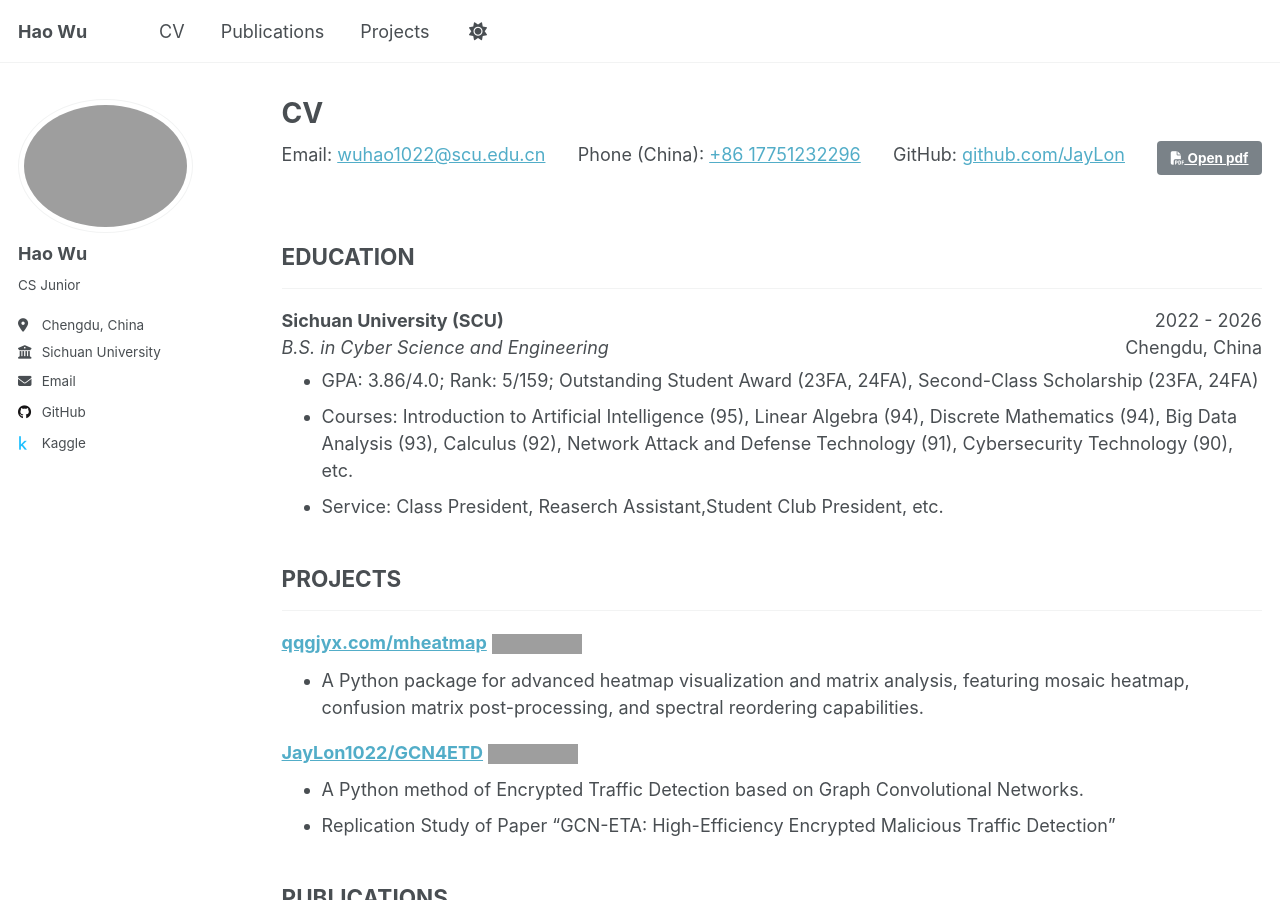
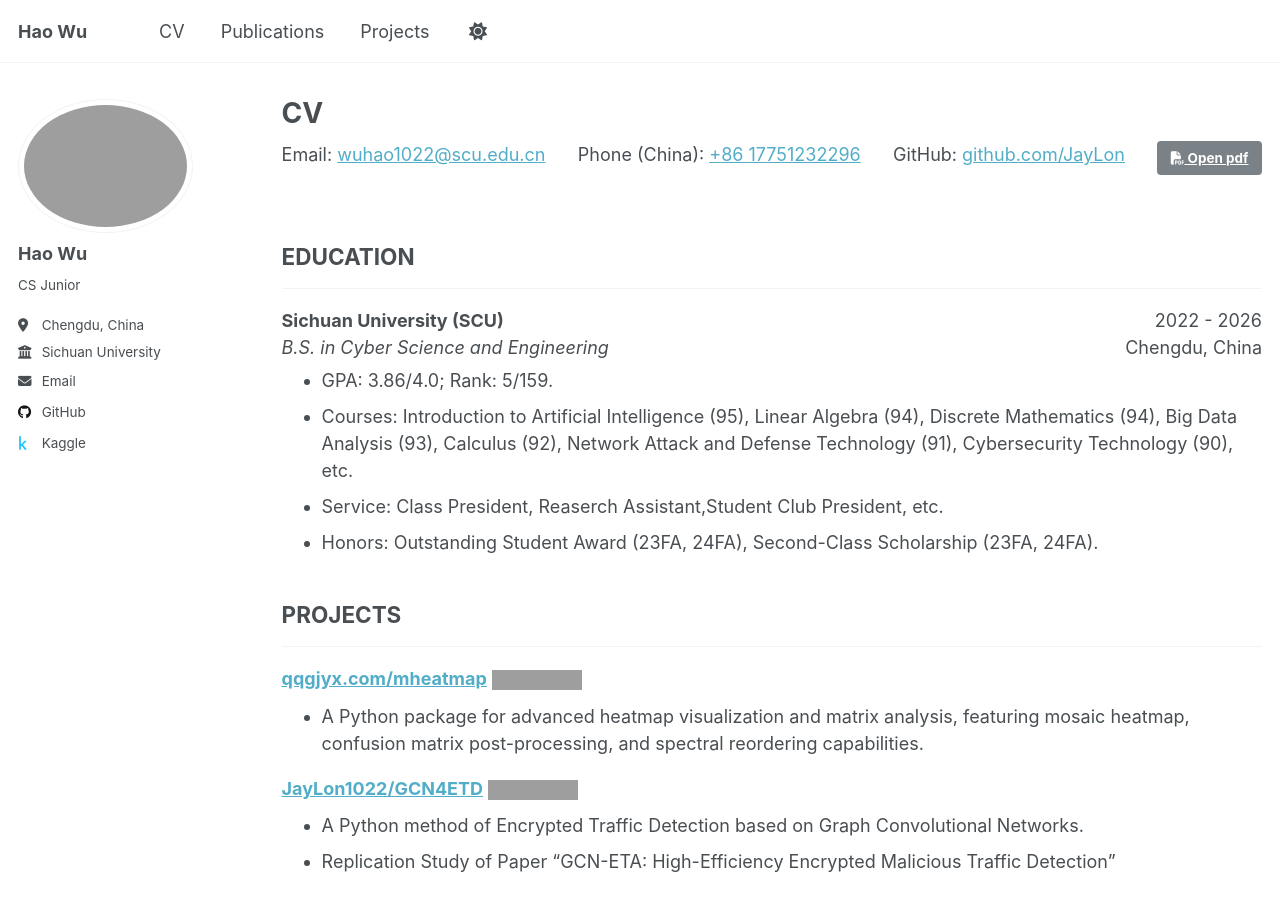
Before and after one commit to JayLon1022/JayLon1022.github.io, a Jekyll site: the page built from _pages/cv.md, in a window 1280 px wide and 900 px high. Built offline with Jekyll 4.4.1, drawn with Linux system fonts in a browser that asks for light colours; some of the changed lines change nothing that is shown; grey boxes are pictures that could not be loaded.

Commit message:
Update cv.md

```diff
--- a/_pages/cv.md
+++ b/_pages/cv.md
@@ -40,9 +40,10 @@ redirect_from:
   </div>
 </div>
 <div style="margin-top: -0.7em;"></div>
-- GPA: 3.86/4.0; Rank: 5/159; Outstanding Student Award (23FA, 24FA), Second-Class Scholarship (23FA, 24FA)
+- GPA: 3.86/4.0;  Rank: 5/159.
 - Courses: Introduction to Artificial Intelligence (95), Linear Algebra (94), Discrete Mathematics (94), Big Data Analysis (93), Calculus (92), Network Attack and Defense Technology (91), Cybersecurity Technology (90), etc.
 - Service: Class President, Reaserch Assistant,Student Club President, etc.
+- Honors: Outstanding Student Award (23FA, 24FA), Second-Class Scholarship (23FA, 24FA).
 
 ## PROJECTS
 
```
